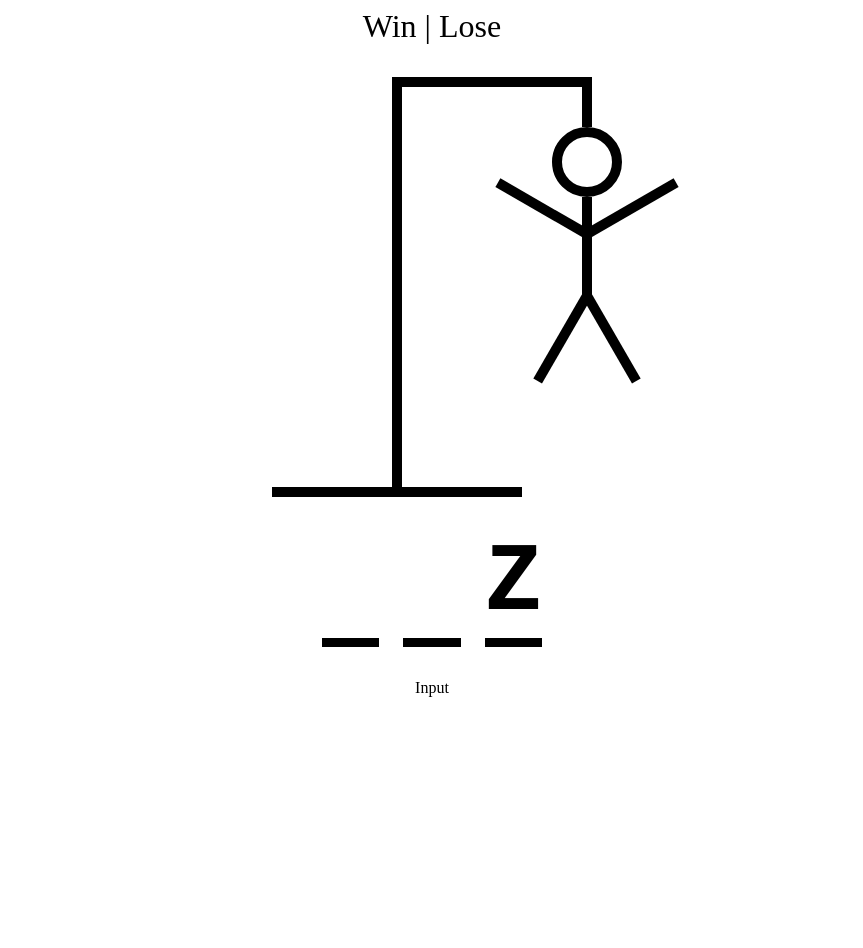
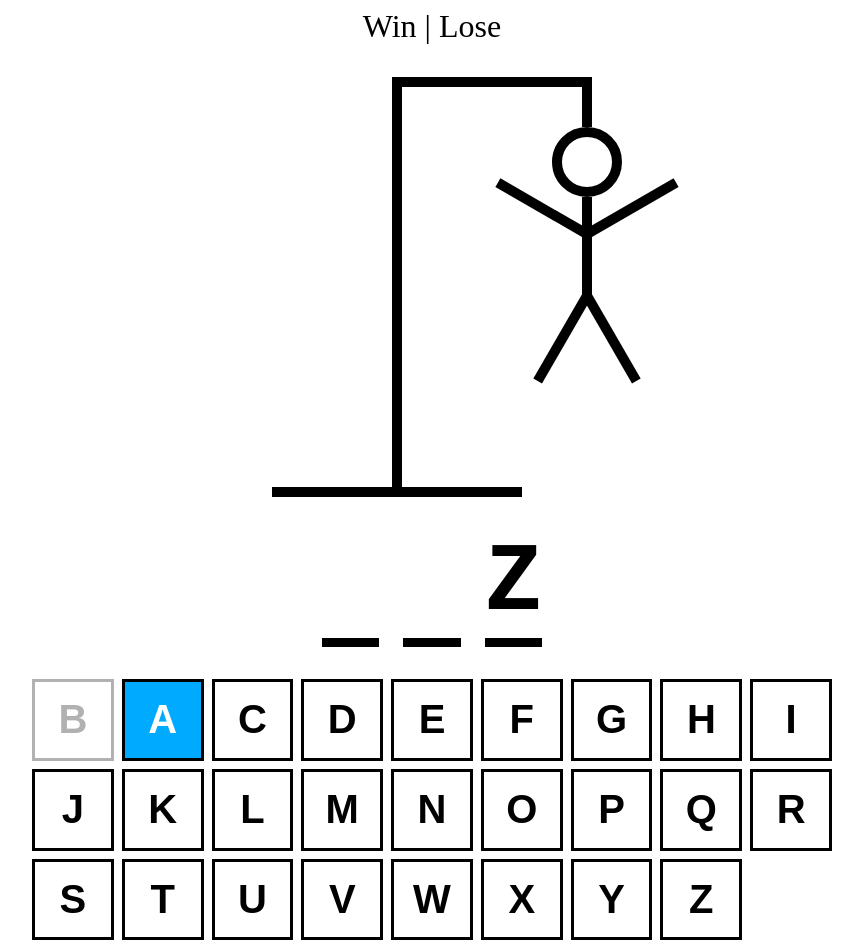
Before and after one commit to fronomenal/react_hangman, a React (Vite) app: page / in a window 1280 px wide. Shown: the whole page, without its empty margins (208-1071 px from the left). Before the commit the page ends 800 px from the top, so only its background shows below. Built offline with nearby package versions, Linux system fonts and the light colour scheme.

Commit message:
Add Input component

```diff
--- /dev/null
+++ b/src/components/Input.module.css
@@ -0,0 +1,26 @@
+.btn {
+  width: 100%;
+  border: 3px solid black;
+  background: none;
+  aspect-ratio: 1 / 1;
+  font-size: 2.5rem;
+  text-transform: uppercase;
+  padding: .5rem;
+  font-weight: bold;
+  cursor: pointer;
+  color: black;
+}
+
+.btn.active {
+  background-color: hsl(200, 100%, 50%);
+  color: white;
+}
+
+.btn.inactive {
+  opacity: .3;
+}
+
+.btn:hover:not(:disabled),
+.btn:focus:not(:disabled) {
+  background-color: hsl(200, 100%, 75%);
+}
--- a/src/components/Input.tsx
+++ b/src/components/Input.tsx
@@ -1,9 +1,43 @@
-import React from 'react'
+import styles from "./Input.module.css";
 
-function Input() {
+const KEYS = ["b","a","c","d","e","f","g","h","i","j","k","l","m","n","o","p","q","r","s","t","u","v","w","x","y","z"]
+
+type InputProps = {
+  disabled?: boolean
+  activeLetters: string[]
+  inactiveLetters: string[]
+  addGuessedLetter: (letter: string) => void
+}
+
+
+function Input({
+  activeLetters = ["a"],
+  inactiveLetters = ["b"],
+  addGuessedLetter = (name)=> console.log(name),
+  disabled = false,
+}: InputProps) {
   return (
-    <div>Input</div>
+    <div style={Keyboard} >
+      {KEYS.map(key => {
+        const isActive = activeLetters.includes(key)
+        const isInactive = inactiveLetters.includes(key)
+        return (
+          <button onClick={() => addGuessedLetter(key)}
+            className = {`${styles.btn} ${isActive ? styles.active : ""} ${ isInactive ? styles.inactive : "" }`}
+            disabled={isInactive || isActive || disabled}
+            key={key} >
+            {key}
+          </button>
+        )
+      })}
+    </div>
   )
 }
 
+const Keyboard = {
+  display: "grid",
+  gridTemplateColumns: "repeat(auto-fit, minmax(75px, 1fr))",
+  gap: ".5rem",
+  alignSelf: "stretch"} as const;
+
 export default Input
```
